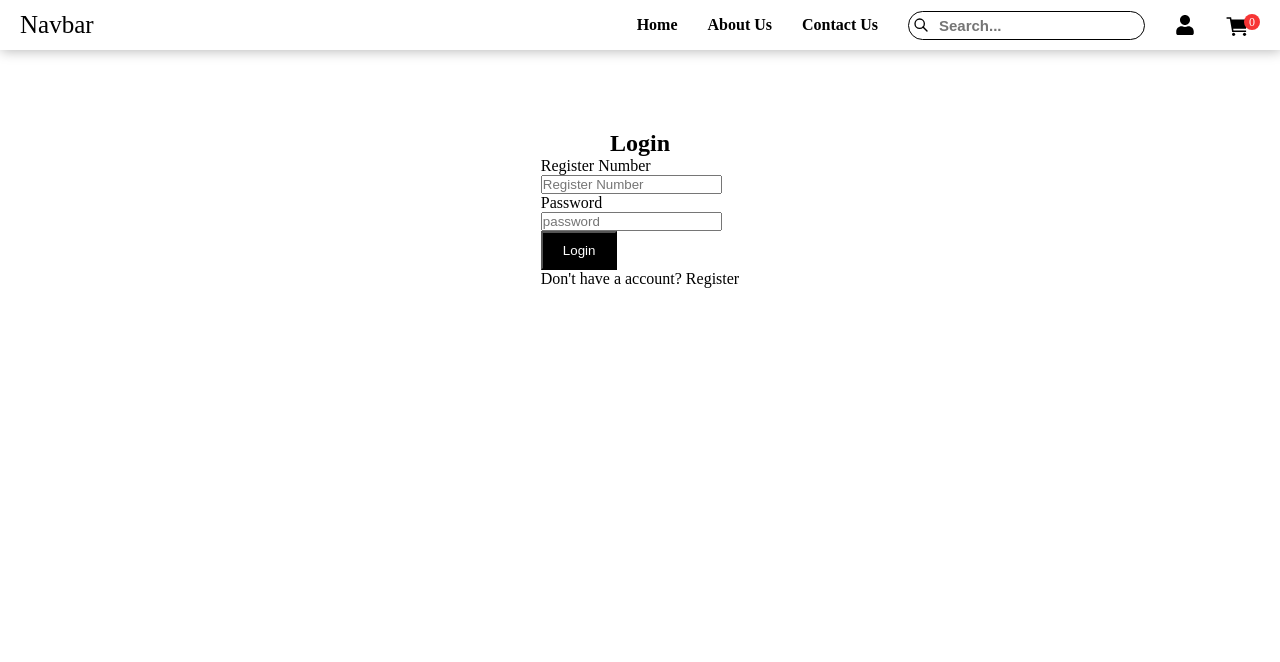
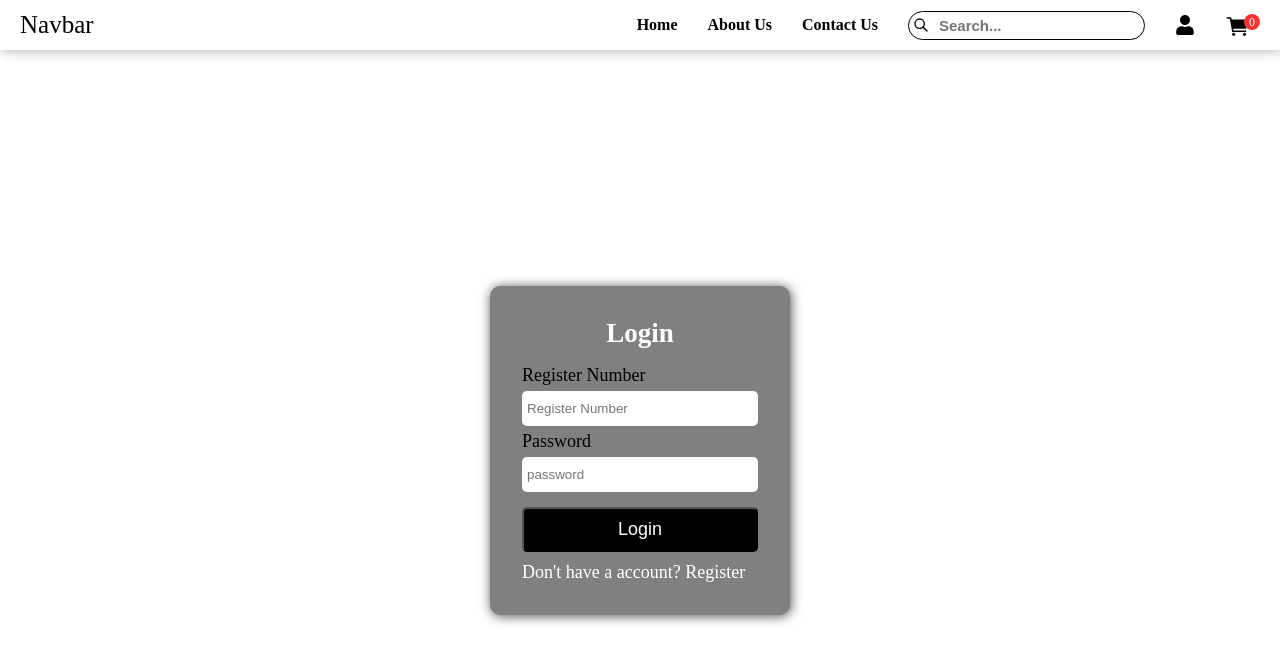
Before and after one commit to priyagupta-js/shopping-cart, a React (Create React App) app: page / in a window 1280 px wide. Shown: the top 662 px of the page. Built offline with nearby package versions, Linux system fonts and the light colour scheme.

Commit message:
Update login page

```diff
--- a/src/Pages/Login.jsx
+++ b/src/Pages/Login.jsx
@@ -10,7 +10,8 @@ function Login()
 
     return(
         <>
-            <div className="login-page">
+            <div className="login-container">
+            <div className='login-box'>
             <h2>{isLogin? 'Login': 'Register'}</h2>
             <form>
             {!isLogin && (
@@ -26,8 +27,9 @@ function Login()
                 <label>Password</label><br/>
                 <input type="password" placeholder="password"/><br/>
                 <button type="button" className="submit-btn">{isLogin?'Login': 'Register'}</button>
-               <p onClick={toggleform} className='toggle-link'>{isLogin ? `Don't have a account? Register`:`Already Registered , Login`} </p>
+               <p onClick={toggleform} className='toggle-link'>{isLogin ? `Don't have a account? Register`:`Already Registered? Login`} </p>
             </form>
+            </div>
             </div>
         </>
     )
--- a/src/styles.css
+++ b/src/styles.css
@@ -99,12 +99,57 @@
 }
 
 /* login-page */
-.login-page{
+.login-container{
     display: flex;
     flex-direction: column;
     align-items: center;
-    margin-top: 80px;
+    justify-content: center;
+    height: 100vh;
+    /* background-color: grey; */
+
 }
+.login-box{
+    background-color: grey;
+    padding: 2rem;
+    border-radius:10px;
+    width: 300px;
+    box-shadow: 1px 1px 12px rgba(0, 0, 0, 0.7);
+    font-size: 18px;
+}
+.login-box h2{
+    margin-bottom: 1rem;
+    text-align: center;
+color: #fff;
+}
+.login-box input
+{
+    width: 100%;
+    padding: 10px 5px;
+    border-radius: 5px;
+    border: none;
+    margin:5px 0;
+
+}
+
+.login-box button{
+    width: 100%;
+    padding: 10px;
+    margin-top: 10px;
+    border-radius: 5px;
+    font-size: 18px;
+cursor: pointer;
+}
+
+.toggle-link{
+    margin-top: 10px;
+    color: #fff;
+    cursor: pointer;
+}
+.toggle-link:hover
+{
+    text-decoration: underline;
+}
+
 
 .submit-btn
 {
```
